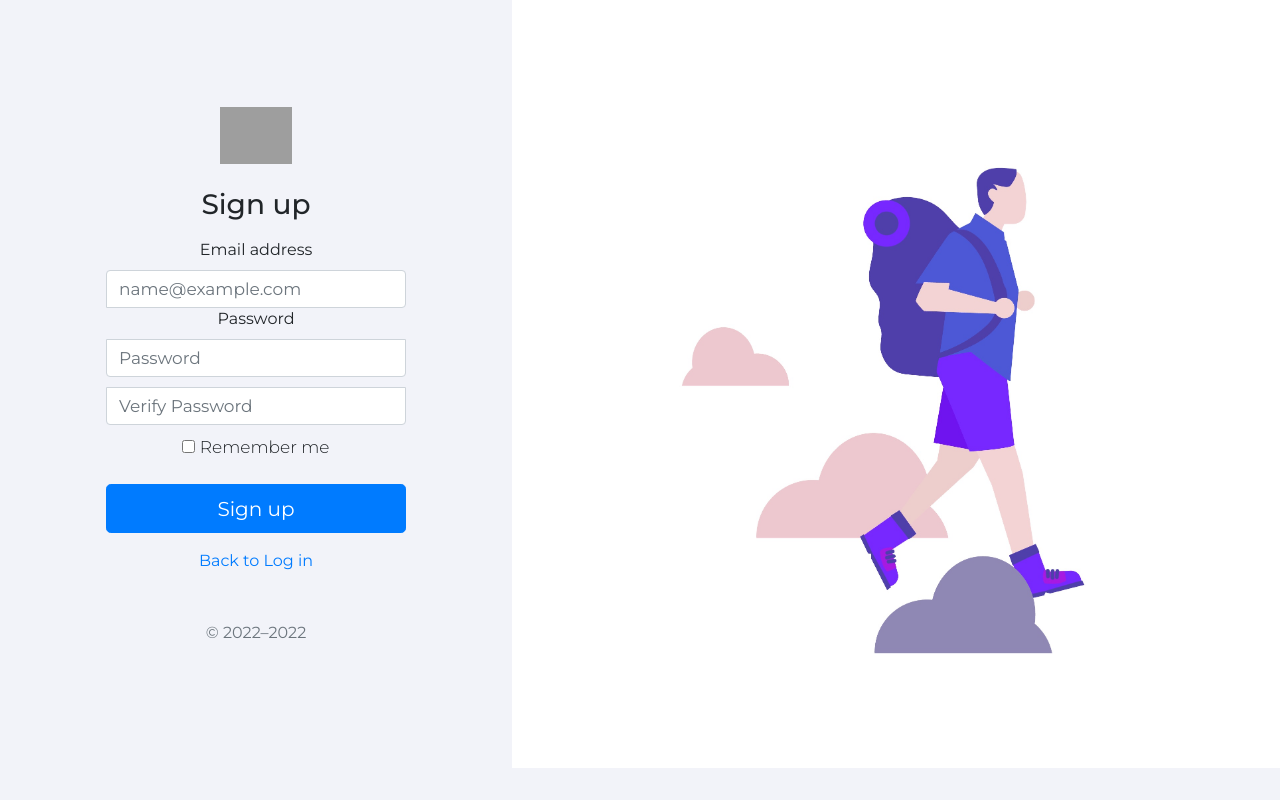
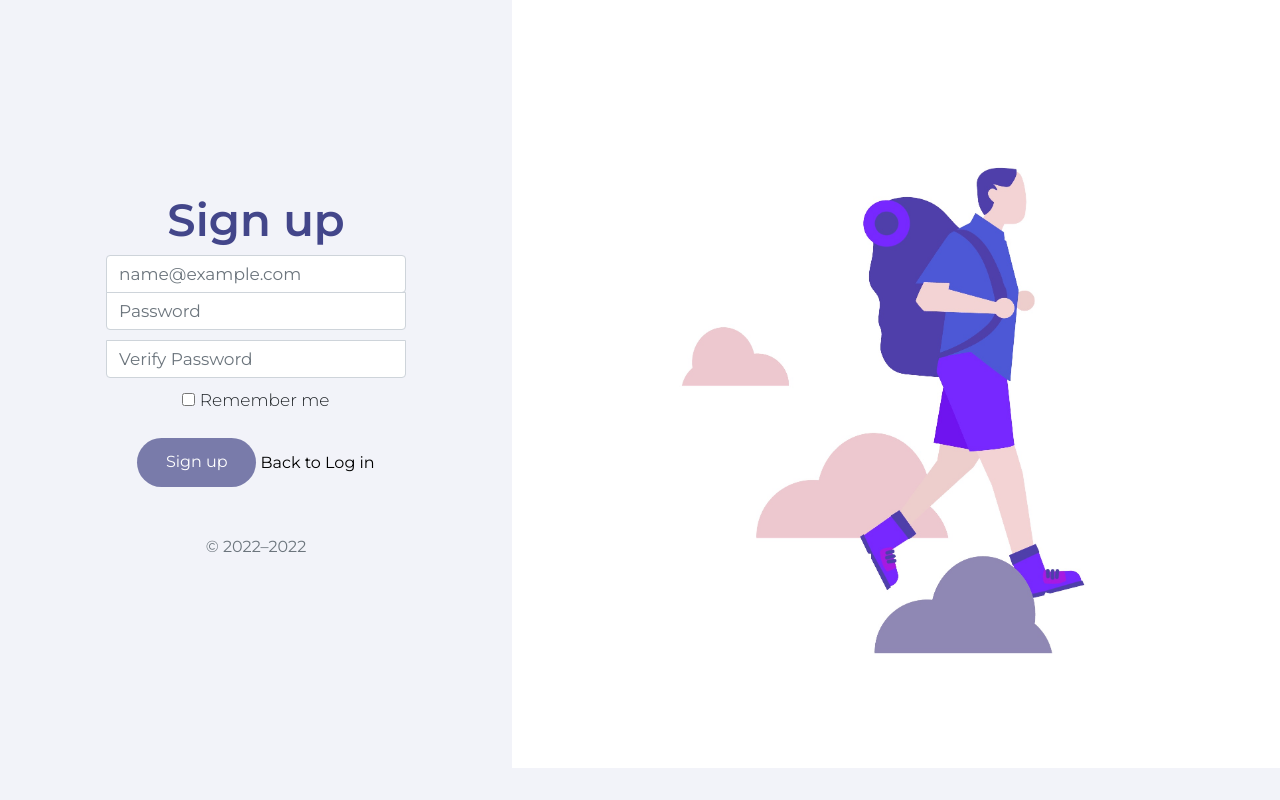
Before and after one commit to replicawj/CZ2006-Software-Eng, a Flask app: page /signup in a window 1280 px wide. Run offline with Flask 2, Linux system fonts and the light colour scheme; parts of the project's set-up code (start-up, migrations or seed data) failed here and were passed over; some libraries are stand-ins or nearby versions; grey boxes are pictures that could not be loaded.

Commit message:
edit login and signup

```diff
--- a/static/css/login.css
+++ b/static/css/login.css
@@ -38,12 +38,26 @@ button {
   border-radius: 100px;
 }
 
+a {
+  color: black;
+}
+
 .form-signin {
   width: 100%;
   max-width: 330px;
   padding: 15px;
   margin: auto;
   font-family: "Montserrat", sans-serif;
+}
+
+#1 {
+  width: 334px;
+  height: 49px;
+  left: 241px;
+  top: 501px;
+
+  background: #ffffff;
+  border-radius: 25px;
 }
 
 .form-signin .checkbox {
--- a/templates/signup.html
+++ b/templates/signup.html
@@ -37,19 +37,19 @@
     />
   </head>
   <body class="text-center">
-    <main class="form-signin">
+    <main class="form-signin" id = "1">
       <form>
-        <img
+        <!-- <img
           class="mb-4"
           src="http://pm1.narvii.com/7419/43f409d48ab717b3b3c20e08a85c0a23468da1adr1-382-283v2_uhq.jpg"
           alt=""
           width="72"
           height="57"
-        />
-        <h1 class="h3 mb-3 fw-normal">Sign up</h1>
+        /> -->
+        <h1>Sign up</h1>
 
         <div class="form-floating">
-          <label for="floatingInput">Email address</label>
+          <!-- <label for="floatingInput">Email address</label> -->
           <input
             type="email"
             class="form-control"
@@ -59,7 +59,7 @@
           />
         </div>
         <div class="form-floating">
-          <label for="floatingPassword">Password</label>
+          <!-- <label for="floatingPassword">Password</label> -->
           <input
             type="password"
             class="form-control"
@@ -83,7 +83,7 @@
             <input type="checkbox" value="remember-me" /> Remember me
           </label>
         </div>
-        <button class="w-100 btn btn-lg btn-primary mb-3" type="submit">
+        <button type="submit">
           Sign up
         </button>
 
```
Also changed, not shown: templates/login.html (+8 -2 lines).
